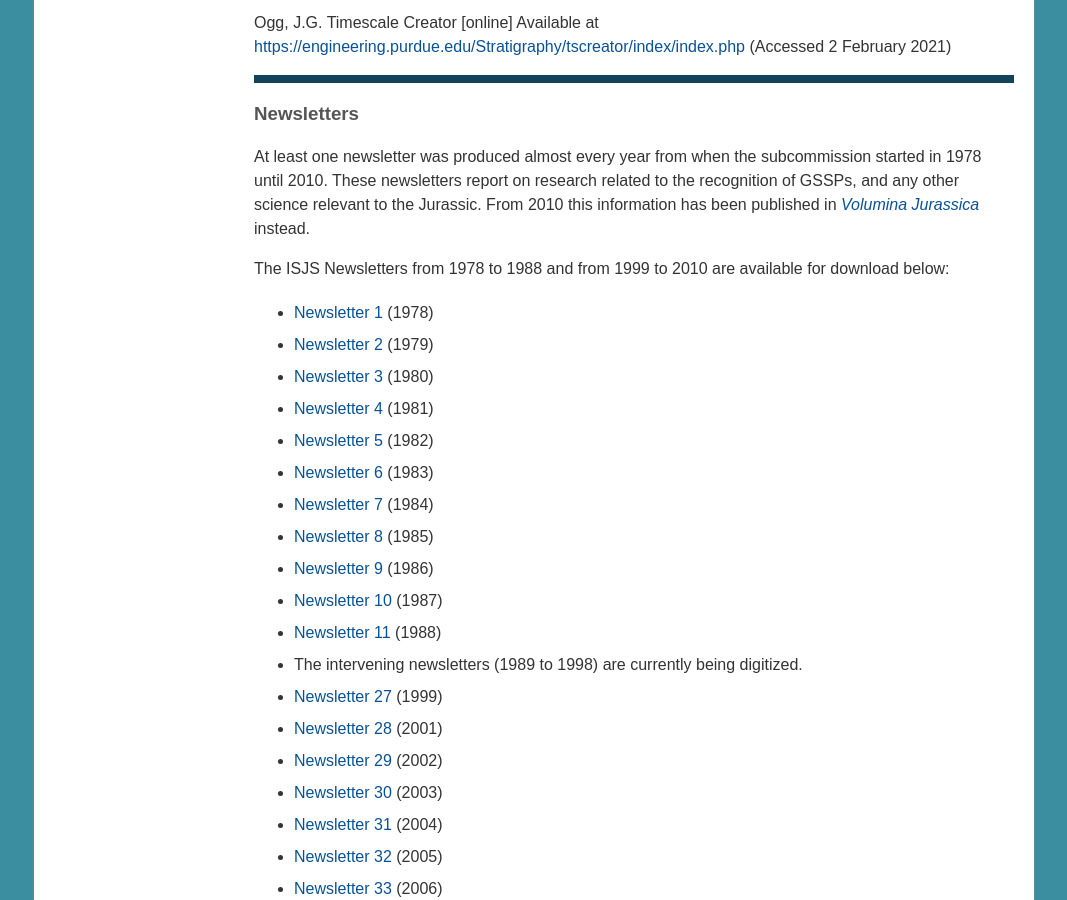
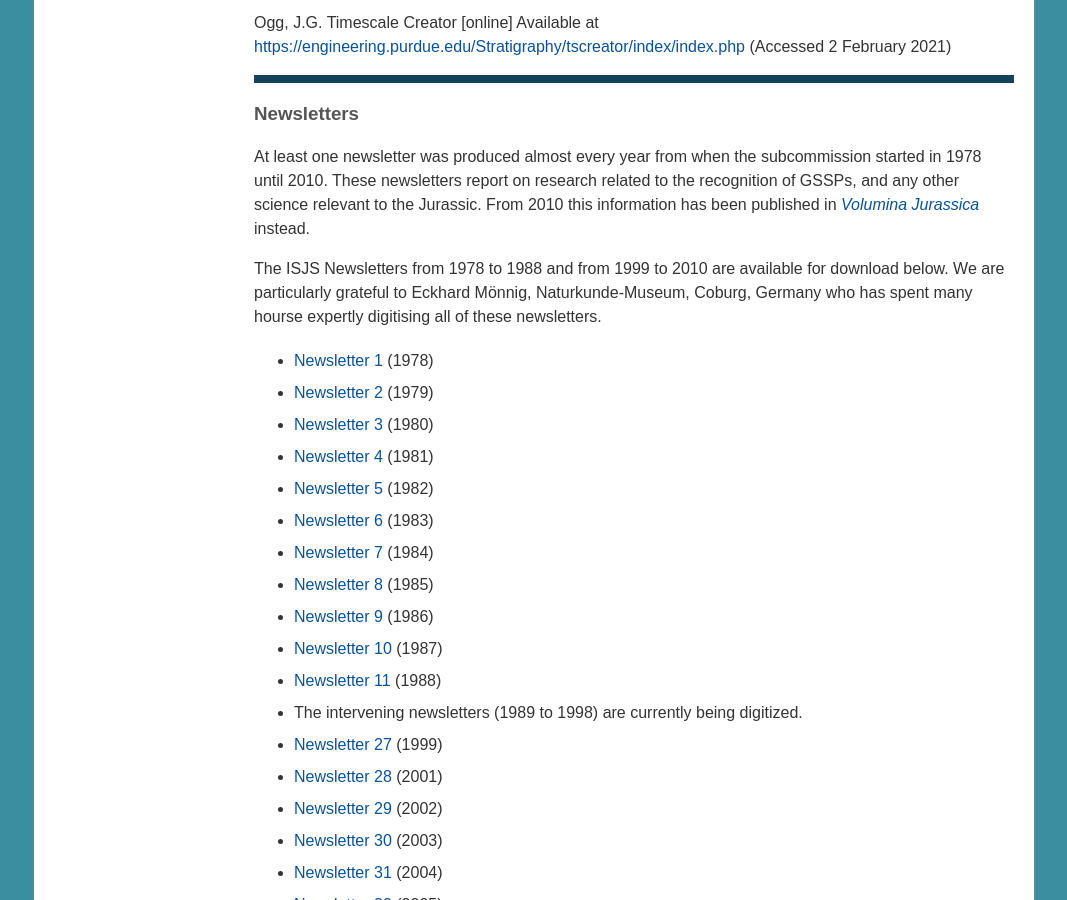
Before and after one commit to i-c-stratigraphy/subcommission-jurassic, a Jekyll site: the page built from pages/resources.md, in a window 1280 px wide and 900 px high, scrolled down 988 px. Shown: the whole window, without its empty margins (106-1173 px from the left). Built offline with Jekyll 4.4.1, drawn with Linux system fonts in a browser that asks for light colours.

Commit message:
Update resources.md

```diff
--- a/pages/resources.md
+++ b/pages/resources.md
@@ -32,7 +32,7 @@ Ogg, J.G. Timescale Creator [online] Available at <https://engineering.purdue.ed
 
 At least one newsletter was produced almost every year from when the subcommission started in 1978 until 2010. These newsletters report on research related to the recognition of GSSPs, and any other science relevant to the Jurassic. From 2010 this information has been published in _[Volumina Jurassica](https://vjs.pgi.gov.pl)_ instead.
 
-The ISJS Newsletters from 1978 to 1988 and from 1999 to 2010 are available for download below:
+The ISJS Newsletters from 1978 to 1988 and from 1999 to 2010 are available for download below. We are particularly grateful to Eckhard Mönnig, Naturkunde-Museum, Coburg, Germany who has spent many hourse expertly digitising all of these newsletters.
 
 
 * [Newsletter 1](files/isjs-newsletter-no-1.pdf) (1978)
```
